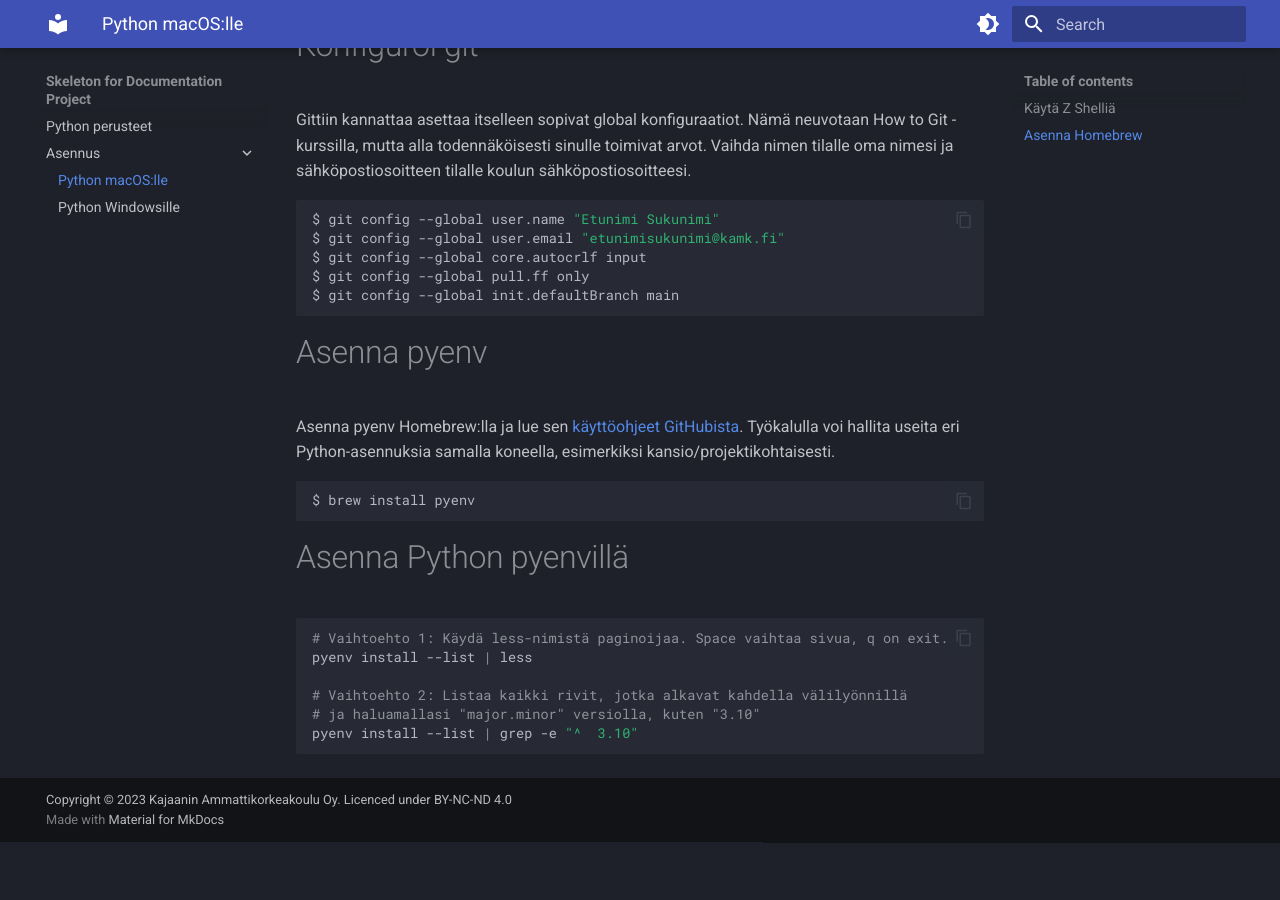
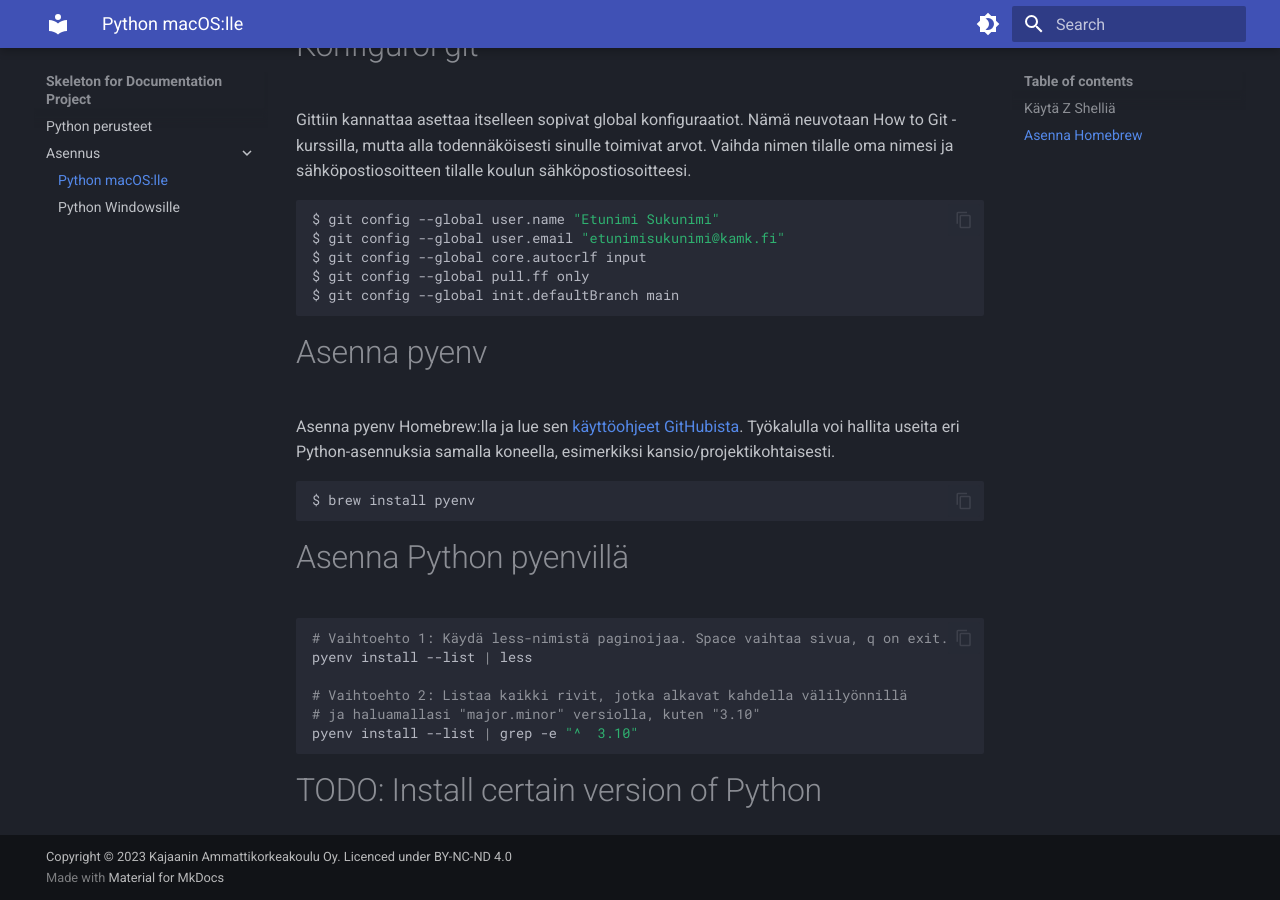
Before and after one commit to sourander/python-perusteet, an MkDocs documentation site: the page built from docs/asennus/macOS.md, in a window 1280 px wide and 900 px high, scrolled down 2244 px. Built offline with MkDocs 1.6.1 and Material for MkDocs 9.7.7, drawn with Linux system fonts in a browser that asks for light colours; before the commit the page ends 3086 px from its top, so only the background shows below that.

Commit message:
Add todo step

````diff
--- a/docs/asennus/macOS.md
+++ b/docs/asennus/macOS.md
@@ -104,3 +104,5 @@
 # ja haluamallasi "major.minor" versiolla, kuten "3.10"
 pyenv install --list | grep -e "^  3.10"
 ```
+
+# TODO: Install certain version of Python
````
